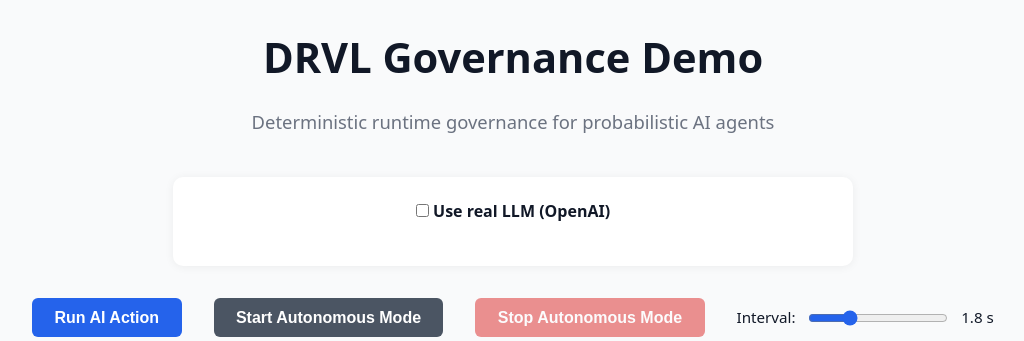
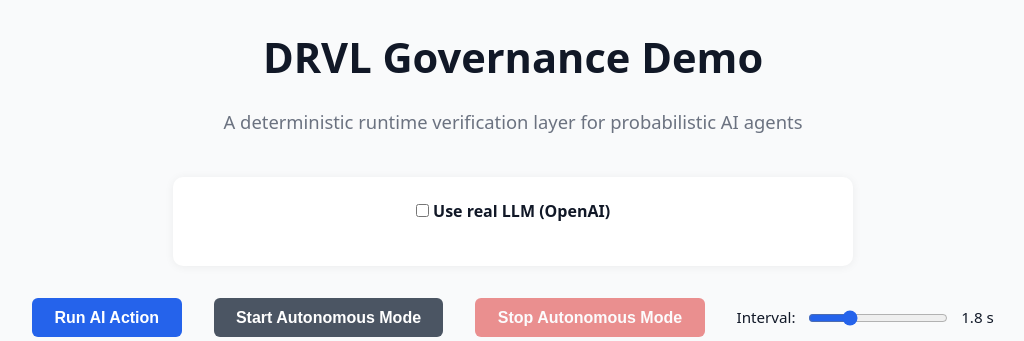
Before and after one commit to babyblueviper1/ai-governance-architecture, a Flask app: page / in a window 1280 px wide. Shown: the top 341 px of the page, without its empty margins (127-1151 px from the left). Run offline with Flask 3, Linux system fonts and the light colour scheme; data that the repository does not hold is empty.

Commit message:
nodes eternal

```diff
--- a/drvl-demo/templates/index.html
+++ b/drvl-demo/templates/index.html
@@ -378,7 +378,7 @@
 
 <header>
   <h1>DRVL Governance Demo</h1>
-  <div class="subtitle">Deterministic runtime governance for probabilistic AI agents</div>
+  <div class="subtitle">A deterministic runtime verification layer for probabilistic AI agents</div>
 </header>
 
 <div id="llm-panel">
```
